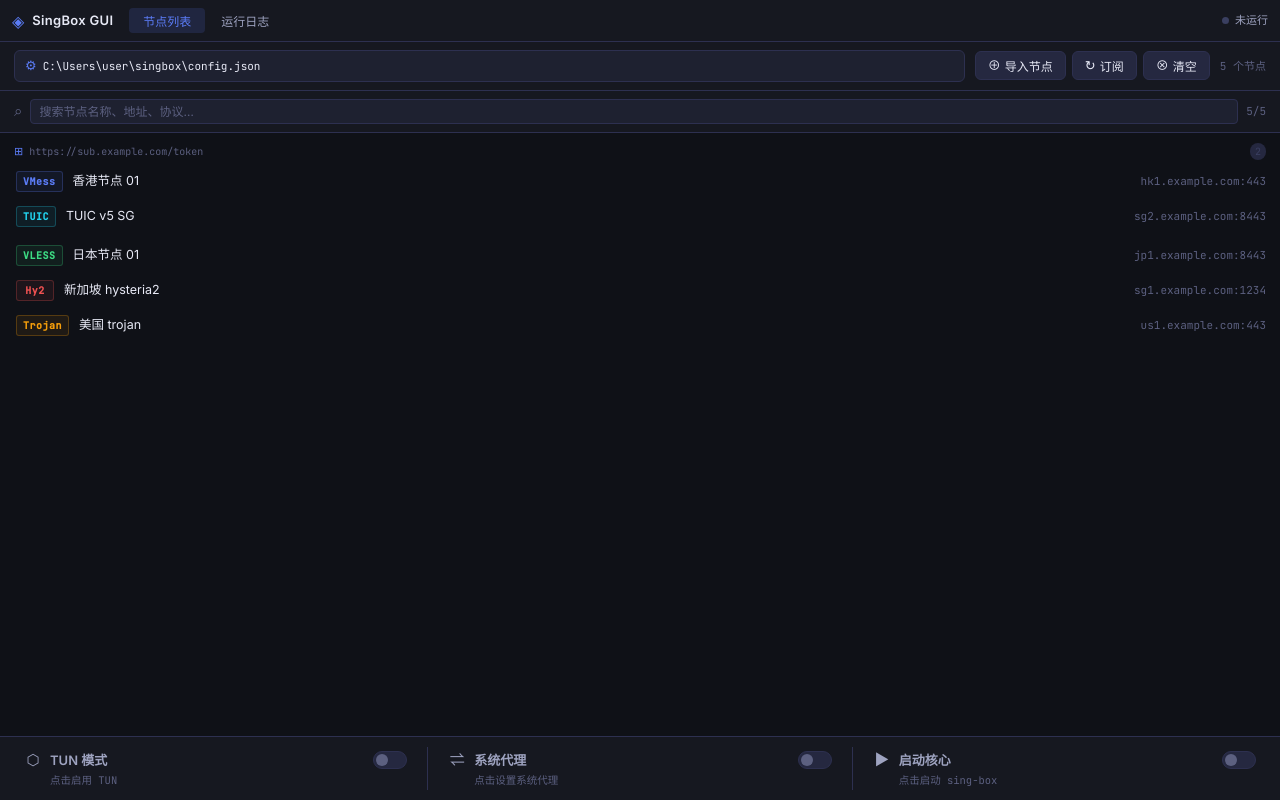
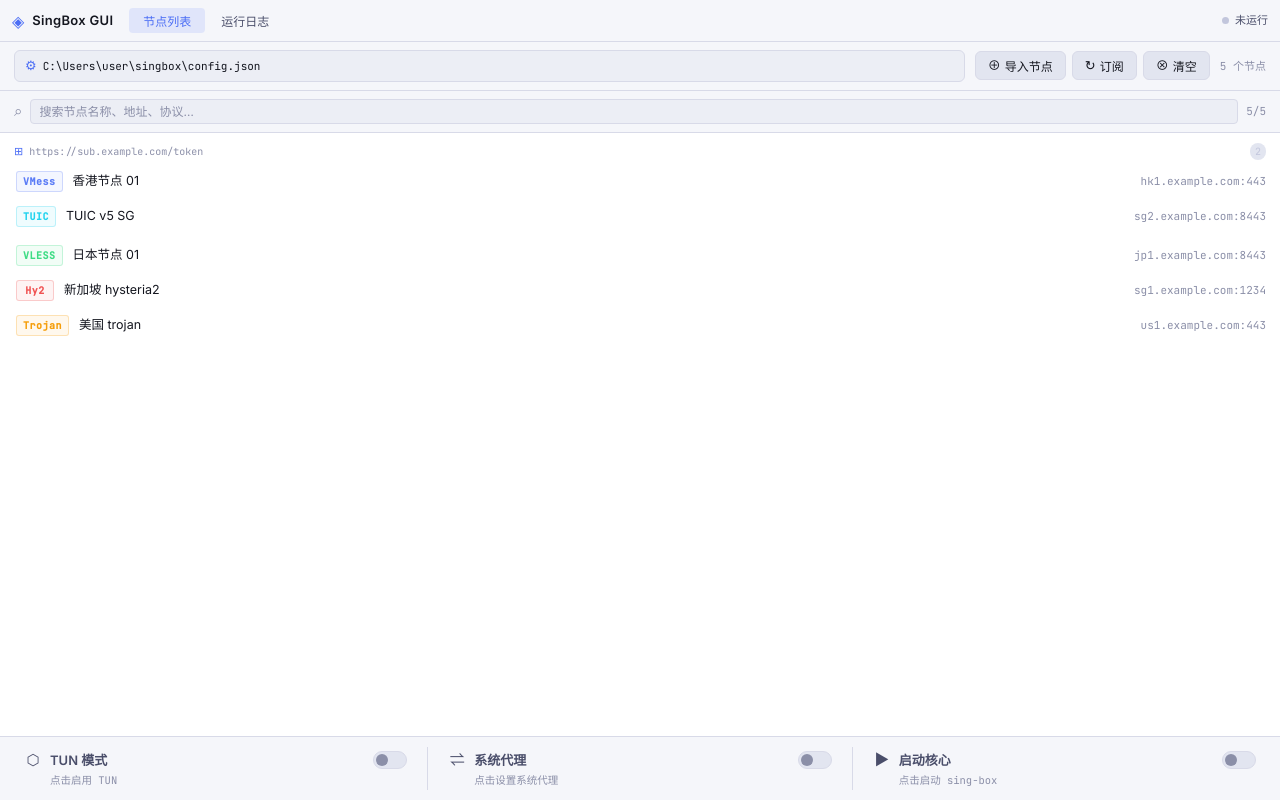
Before and after one commit to 163jm/gui, a React (Vite) app in the folder frontend/: page / in a window 1280 px wide. Built offline with nearby package versions, Linux system fonts and the light colour scheme.

Commit message:
Update index.css

```diff
--- a/frontend/src/index.css
+++ b/frontend/src/index.css
@@ -3,29 +3,29 @@
 *, *::before, *::after { box-sizing: border-box; margin: 0; padding: 0; }
 
 :root {
-  --bg-0: #0f1117;
-  --bg-1: #161820;
-  --bg-2: #1e2130;
-  --bg-3: #252840;
-  --border: #2d3050;
-  --border-light: #3a3f60;
-  --accent: #5b7cf6;
-  --accent-hover: #7090ff;
-  --accent-dim: rgba(91,124,246,0.15);
-  --green: #3ddc84;
-  --green-dim: rgba(61,220,132,0.15);
-  --red: #f05252;
-  --red-dim: rgba(240,82,82,0.15);
-  --yellow: #f59e0b;
-  --text-0: #e8eaf6;
-  --text-1: #9ea3c0;
-  --text-2: #5c6080;
-  --text-3: #3a3f60;
+  --bg-0: #ffffff;
+  --bg-1: #f5f6fa;
+  --bg-2: #eceef5;
+  --bg-3: #e2e5f0;
+  --border: #d8dae8;
+  --border-light: #c2c6dc;
+  --accent: #4c6ef5;
+  --accent-hover: #3b5be0;
+  --accent-dim: rgba(76,110,245,0.12);
+  --green: #2bb673;
+  --green-dim: rgba(43,182,115,0.12);
+  --red: #e0393e;
+  --red-dim: rgba(224,57,62,0.12);
+  --yellow: #b5810b;
+  --text-0: #14161f;
+  --text-1: #4a4e6a;
+  --text-2: #8b8fa8;
+  --text-3: #c2c6dc;
   --font: 'Inter', 'Microsoft YaHei', sans-serif;
   --mono: 'JetBrains Mono', 'Consolas', monospace;
   --radius: 6px;
   --radius-sm: 4px;
-  --shadow: 0 4px 24px rgba(0,0,0,0.4);
+  --shadow: 0 4px 24px rgba(0,0,0,0.12);
 }
 
 html, body, #root {
```
